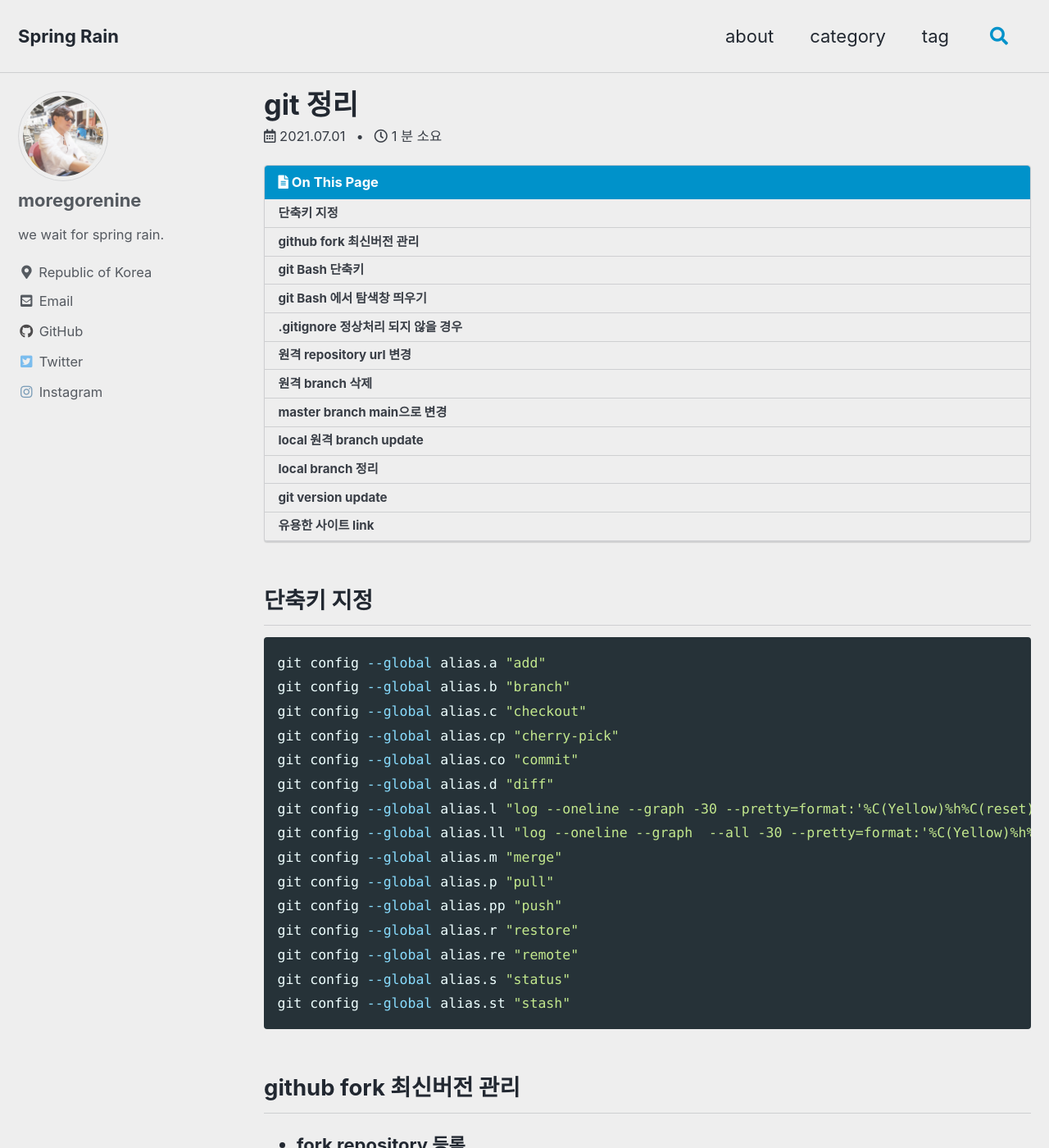
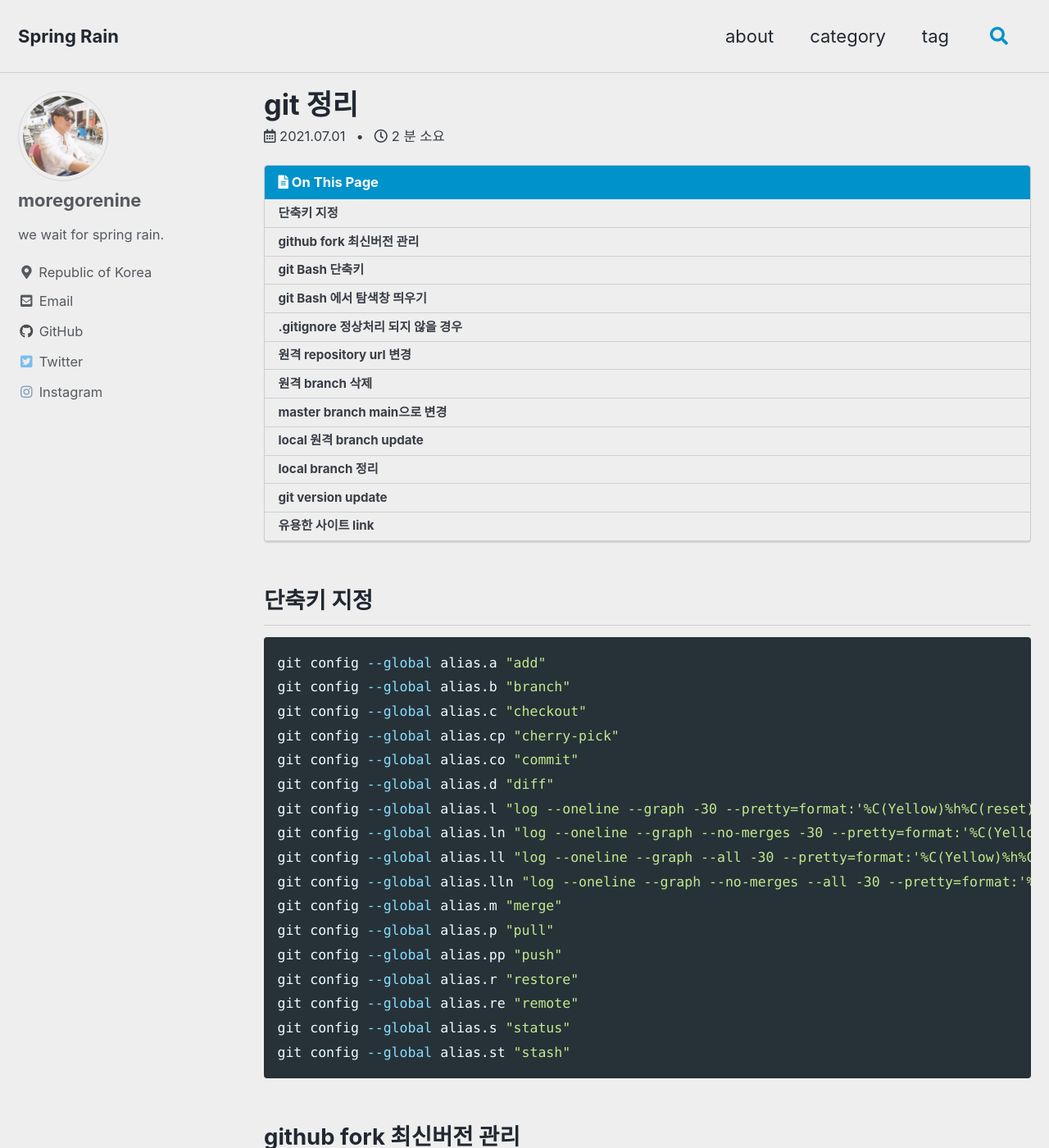
Before and after one commit to moregorenine/moregorenine.github.io, a Jekyll site: the page built from _posts/git/2021-7-1-git.md, in a window 1280 px wide and 1400 px high. Shown: the whole window at 82% size. Built offline with Jekyll 4.4.1, drawn with Linux system fonts in a browser that asks for light colours; cached includes are drawn as plain includes; comment, search, counter and statistics services are not loaded.

Commit message:
Update 2021-7-1-git.md

```diff
--- a/_posts/git/2021-7-1-git.md
+++ b/_posts/git/2021-7-1-git.md
@@ -19,7 +19,9 @@ git config --global alias.cp "cherry-pick"
 git config --global alias.co "commit"
 git config --global alias.d "diff"
 git config --global alias.l "log --oneline --graph -30 --pretty=format:'%C(Yellow)%h%C(reset) %s %C(auto)%d%C(reset) %C(dim white)%an%C(reset) %C(dim cyan)%ci%C(reset)'"
-git config --global alias.ll "log --oneline --graph  --all -30 --pretty=format:'%C(Yellow)%h%C(reset) %s %C(auto)%d%C(reset) %C(dim white)%an%C(reset) %C(dim cyan)%ci%C(reset)'"
+git config --global alias.ln "log --oneline --graph --no-merges -30 --pretty=format:'%C(Yellow)%h%C(reset) %s %C(auto)%d%C(reset) %C(dim white)%an%C(reset) %C(dim cyan)%ci%C(reset)'"
+git config --global alias.ll "log --oneline --graph --all -30 --pretty=format:'%C(Yellow)%h%C(reset) %s %C(auto)%d%C(reset) %C(dim white)%an%C(reset) %C(dim cyan)%ci%C(reset)'"
+git config --global alias.lln "log --oneline --graph --no-merges --all -30 --pretty=format:'%C(Yellow)%h%C(reset) %s %C(auto)%d%C(reset) %C(dim white)%an%C(reset) %C(dim cyan)%ci%C(reset)'"
 git config --global alias.m "merge"
 git config --global alias.p "pull"
 git config --global alias.pp "push"
```
